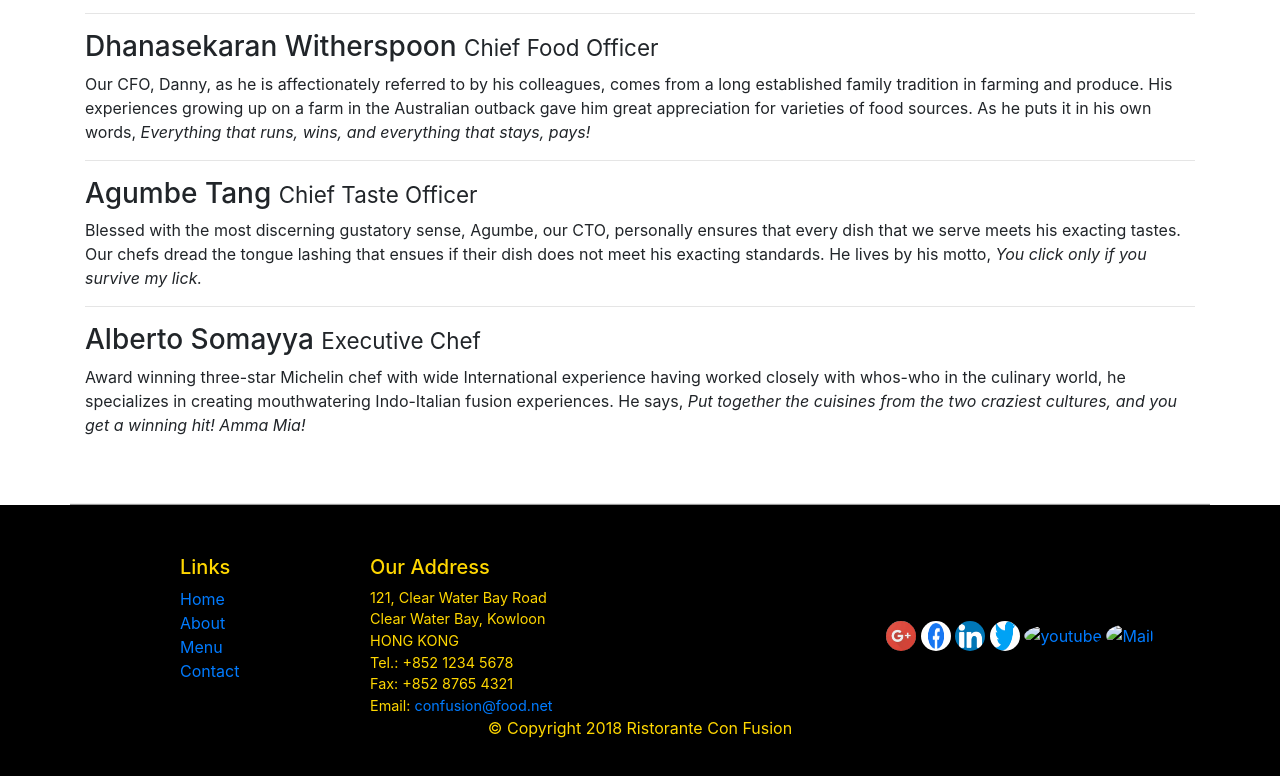
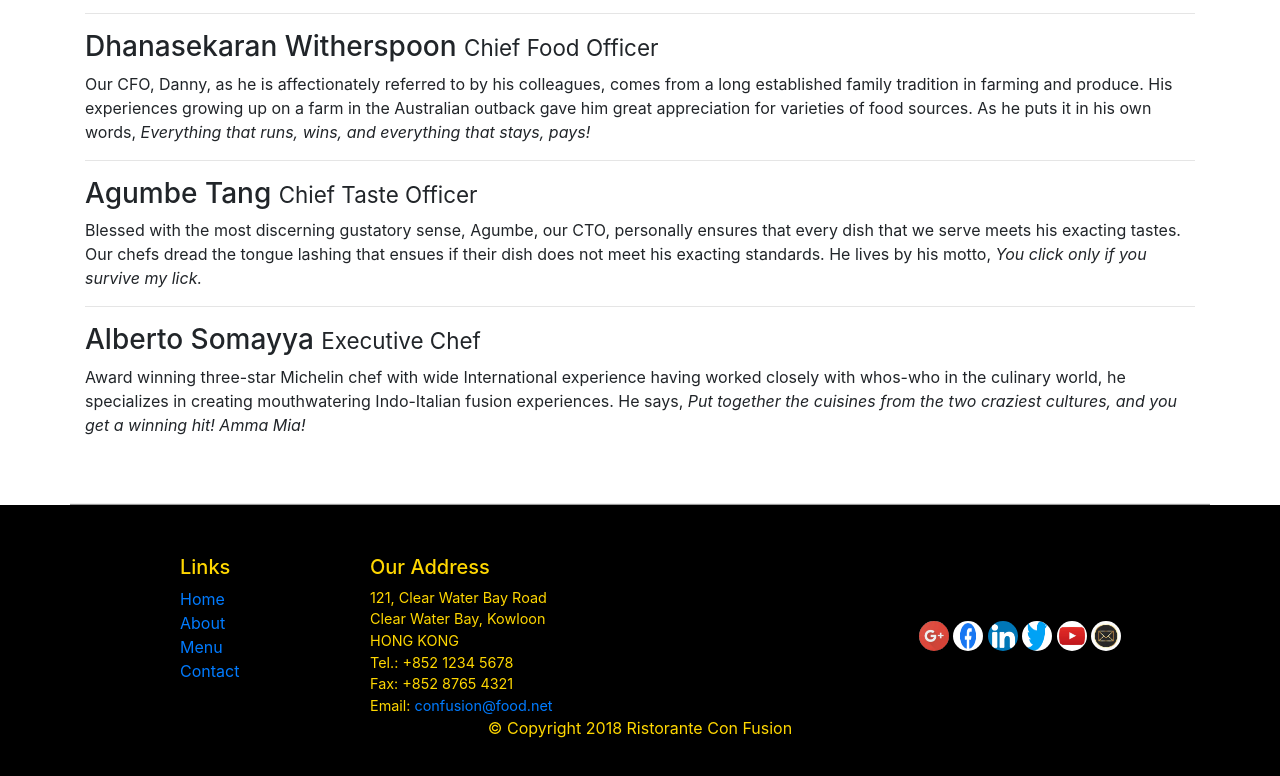
Before and after one commit to Jay-Thesia/Nazakat_The_Finest_Food, a website: page Assignment1/aboutus.html in a window 1280 px wide. Shown: the part 1124-1900 px from the top of the page. Drawn offline with nearby package versions, Linux system fonts and the light colour scheme.

Commit message:
final commit

```diff
--- a/Assignment1/aboutus.html
+++ b/Assignment1/aboutus.html
@@ -33,7 +33,7 @@
             <div class="collapse navbar-collapse" id="Navbar">
                 <ul class="navbar-nav ml-auto">
                     <li class="nav-item"><a class="nav-link" href="../index.html">HOME</a></li>
-                    <li class="nav-item active"><a class="nav-link" href="Assignment1/aboutus.html"><span class="fa fa-info fa=lg"></span>About us</a></li>
+                    <li class="nav-item active"><a class="nav-link" href="../Assignment1/aboutus.html"><span class="fa fa-info fa=lg"></span>About us</a></li>
                     <li class="nav-item"><a class="nav-link" href="#">Menu</a></li>
                     <li class="nav-item"><a class="nav-link" href="#"> Log in</a></li>
                 </ul>
@@ -133,11 +133,11 @@
                 <div class="col-12 col-sm-4 align-self-center">
                     <div class="text-center">
                         <a href="http://google.com/+ " class="dark-back"><img src="../Assignment1/logo/google.jpg" width="30px" height="30px" class="rounded-circle" alt="Google++"> </a>
-                        <a href="http://www.facebook.com/profile.php?id=" class="dark-back"><img src="../logo/facebook.png" width="30px" height="30px" alt="Fackbook" class="rounded-circle"> </a>
+                        <a href="http://www.facebook.com/profile.php?id=" class="dark-back"><img src="../Assignment1/logo/facebook.png" width="30px" height="30px" alt="Fackbook" class="rounded-circle"> </a>
                         <a href=" http://www.linkedin.com/in/ "><img src="../Assignment1/logo/linkedin.png" width="30px" height="30px" class="rounded-circle" alt="linkedin"></a>
-                        <a href="http://twitter.com/ "><img src="/Assignment1/logo/twitter.png" width="30px" height="30px" class="rounded-circle" alt="twitter"></a>
-                        <a href="http://youtube.com/ "><img src="Assignment1/logo/youtube.jpg" width="30px" height="30px" class="rounded-circle" alt="youtube"></a>
-                        <a href="mailto: "><img src="Assignment1/logo/mail.jpg" width="30px" height="30px" class="rounded-circle" alt="Mail"></a>
+                        <a href="http://twitter.com/ "><img src="../Assignment1/logo/twitter.png" width="30px" height="30px" class="rounded-circle" alt="twitter"></a>
+                        <a href="http://youtube.com/ "><img src="../Assignment1/logo/youtube.jpg" width="30px" height="30px" class="rounded-circle" alt="youtube"></a>
+                        <a href="mailto: "><img src="../Assignment1/logo/mail.jpg" width="30px" height="30px" class="rounded-circle" alt="Mail"></a>
                     </div>
                 </div>
             </div>
```
